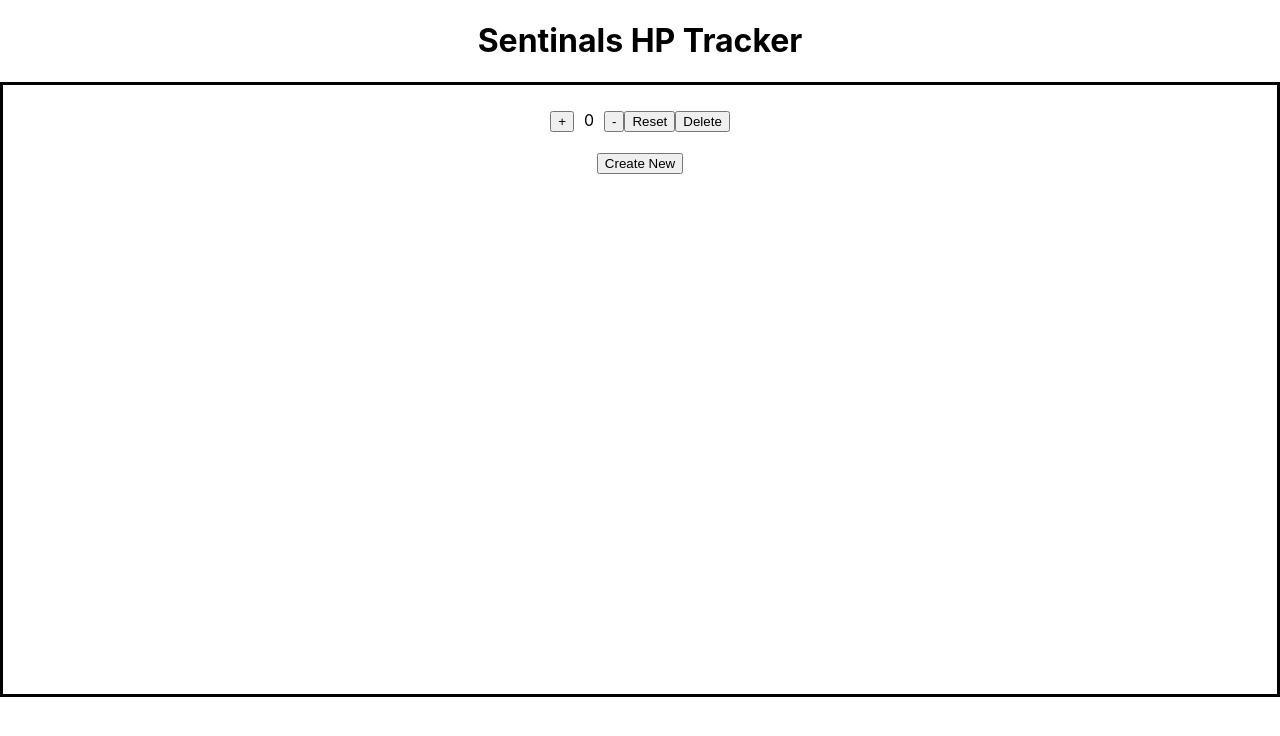
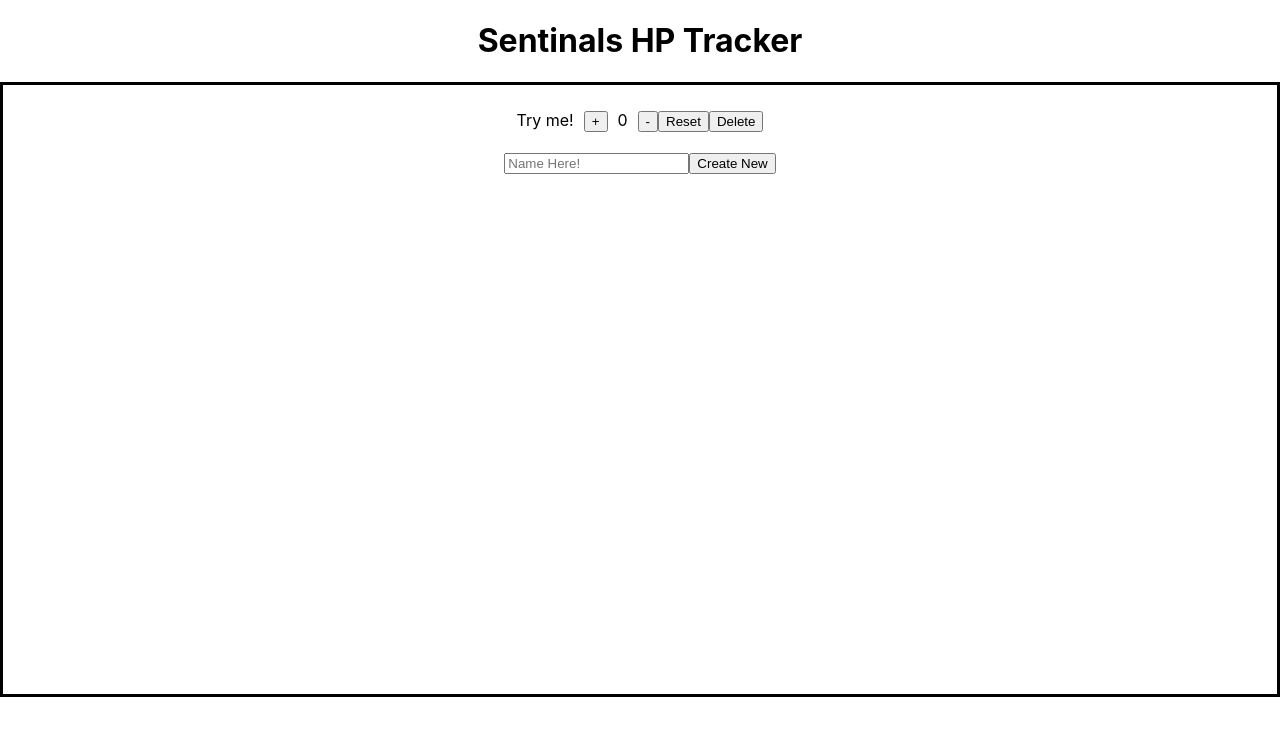
Before and after one commit to IzzyIzaiah/HP-Stuffs, a React (Create React App) app: page / in a window 1280 px wide. Shown: the top 736 px of the page. Built offline with nearby package versions, Linux system fonts and the light colour scheme.

Commit message:
added cool names

```diff
--- a/src/App.js
+++ b/src/App.js
@@ -2,14 +2,17 @@ import { react, useState } from 'react'
 import styled from 'styled-components'
 
 function App () {
-  const [counters, setCounters] = useState([{ id: crypto.randomUUID() }])
+  const [counters, setCounters] = useState([
+    { id: crypto.randomUUID(), name: 'Try me!' }
+  ])
+  const [text, setText] = useState('')
   return (
     <Wrapper>
       <h1>Sentinals HP Tracker</h1>
       <MainBox>
         {counters.map((e, i) => (
           <div key={e.id}>
-            <Counter />
+            <Counter name={e.name} />
             <button
               onClick={() => {
                 setCounters(counters => counters.filter(obj => obj.id !== e.id))
@@ -20,9 +23,28 @@ function App () {
           </div>
         ))}
         <br />
+        <input
+          value={text}
+          placeholder='Name Here!'
+          onKeyDown={e => {
+            if (e.key === 'Enter') {
+              setText(e.target.value)
+              setCounters(counters => [
+                ...counters,
+                { id: crypto.randomUUID(), name: text }
+              ])
+              setText('')
+            }
+          }}
+          onChange={e => setText(e.target.value)}
+        />
         <button
           onClick={() => {
-            setCounters(counters => [...counters, { id: crypto.randomUUID() }])
+            setCounters(counters => [
+              ...counters,
+              { id: crypto.randomUUID(), name: text }
+            ])
+            setText('')
           }}
         >
           Create New
@@ -32,7 +54,7 @@ function App () {
   )
 }
 
-function Counter () {
+function Counter ({ name }) {
   const [counter, setCounter] = useState(0)
   //increase counter
   const increase = () => {
@@ -52,6 +74,7 @@ function Counter () {
   return (
     <>
       <br />
+      <Examble>{name}</Examble>
       <button onClick={increase}>+</button>
       <NameHolder>{counter}</NameHolder>
       <button onClick={decrease}> -</button>
@@ -75,3 +98,7 @@ const NameHolder = styled.span`
   padding-left: 10px;
   padding-right: 10px;
 `
+
+const Examble = styled.span`
+  padding-right: 10px;
+`
```
